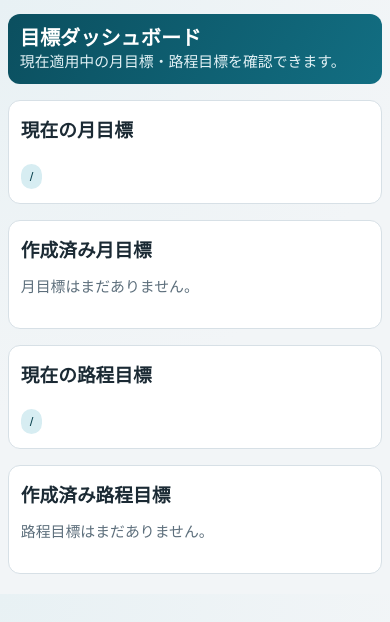
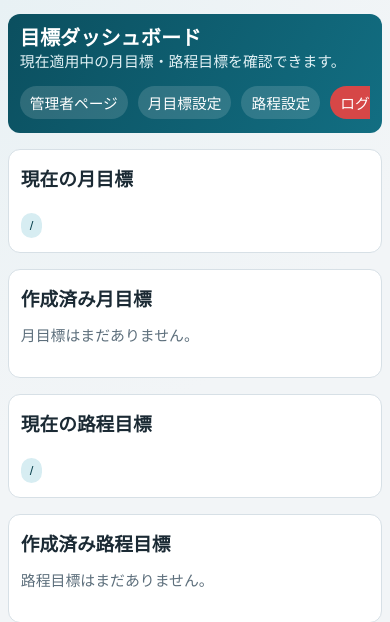
Before and after one commit to markStone141/pantanarl_report_app, a Django app: template backend/templates/targets/target_dashboard.html in a window 390 px wide. Shown: the top 622 px of the page. Run offline with Django 5.2, Linux system fonts and the light colour scheme; the template is opened without the code that fills it, so the values that code supplies are empty.

Commit message:
Disable hamburger menu on all admin-side topbars

```diff
--- a/backend/apps/dashboard/templates/dashboard/department_settings.html
+++ b/backend/apps/dashboard/templates/dashboard/department_settings.html
@@ -4,7 +4,7 @@
 
 {% block content %}
 <div class="container">
-  <header class="topbar">
+  <header class="topbar topbar-nav-always">
     <div>
       <strong>部署管理</strong>
       <div class="muted" style="color: #e1f1f5;">部署設定と、部署ごとの目標指標を管理します。</div>
--- a/backend/apps/dashboard/templates/dashboard/member_settings.html
+++ b/backend/apps/dashboard/templates/dashboard/member_settings.html
@@ -4,7 +4,7 @@
 
 {% block content %}
 <div class="container">
-  <header class="topbar">
+  <header class="topbar topbar-nav-always">
     <div>
       <strong>メンバー管理</strong>
       <div class="muted" style="color: #e1f1f5;">名前・所属部署・ログイン情報を管理します。</div>
--- a/backend/templates/targets/target_dashboard.html
+++ b/backend/templates/targets/target_dashboard.html
@@ -4,7 +4,7 @@
 
 {% block content %}
 <div class="container">
-  <header class="topbar">
+  <header class="topbar topbar-nav-always">
     <div>
       <strong>目標ダッシュボード</strong>
       <div class="muted" style="color: #e1f1f5;">現在適用中の月目標・路程目標を確認できます。</div>
--- a/backend/templates/targets/target_month_settings.html
+++ b/backend/templates/targets/target_month_settings.html
@@ -4,7 +4,7 @@
 
 {% block content %}
 <div class="container">
-  <header class="topbar">
+  <header class="topbar topbar-nav-always">
     <div>
       <strong>月目標設定</strong>
       <div class="muted" style="color: #e1f1f5;">月目標の入力と状態管理を行います。</div>
--- a/backend/templates/targets/target_period_settings.html
+++ b/backend/templates/targets/target_period_settings.html
@@ -4,7 +4,7 @@
 
 {% block content %}
 <div class="container">
-  <header class="topbar">
+  <header class="topbar topbar-nav-always">
     <div>
       <strong>路程設定</strong>
       <div class="muted" style="color: #e1f1f5;">路程目標の入力と状態管理を行います。</div>
```
